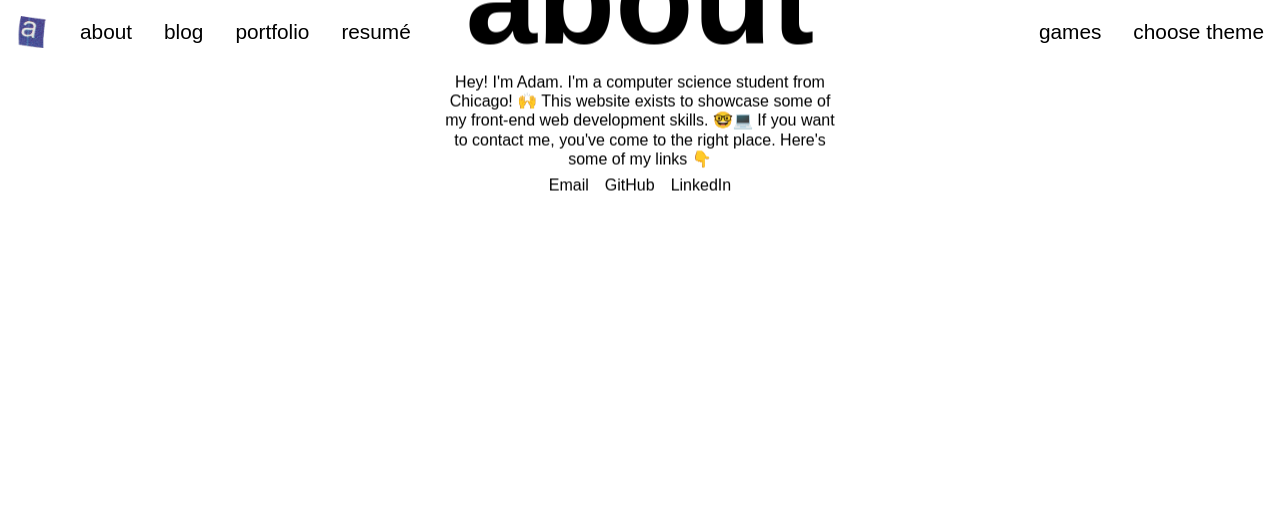
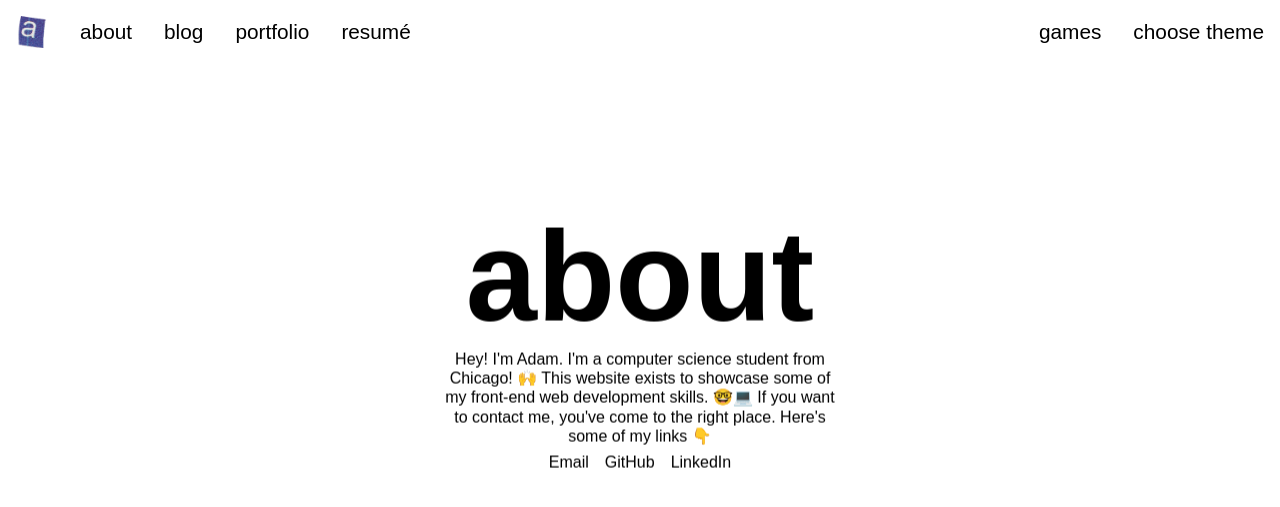
Before and after one commit to adamgunn/website, a Flask app: page /about/ in a window 1280 px wide. Shown: the top 507 px of the page. Run offline with Flask 2, Linux system fonts and the light colour scheme; some libraries are stand-ins or nearby versions; some web fonts are replaced.

Commit message:
fix about page centering

```diff
--- a/static/home.css
+++ b/static/home.css
@@ -295,7 +295,7 @@ main {
     transform-style: preserve-3d;
     margin: 0;
     position: absolute;
-    transform: translate(-50%, -50%);
+    transform: translate(-50%, 50%);
     top: 50%;
     left: 50%;
 }
```
